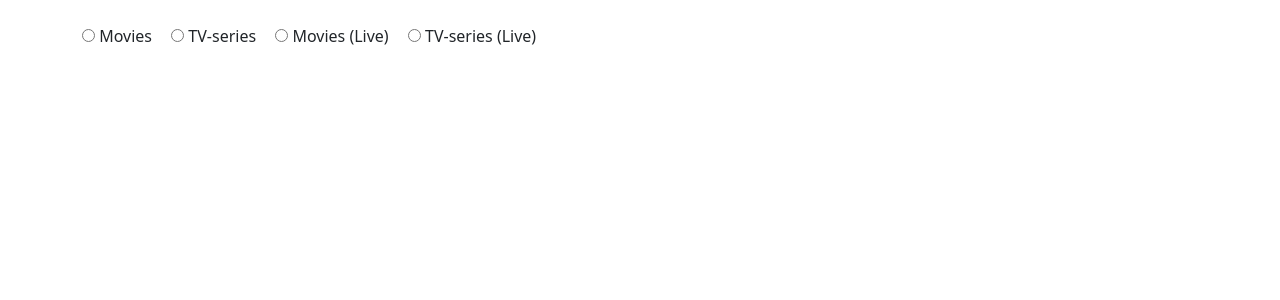
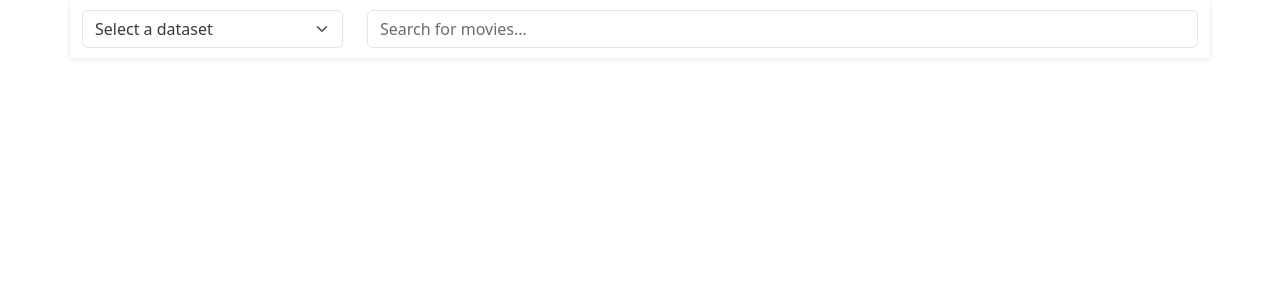
Before and after one commit to 2danlv/linkphim, a PHP site: page /index.html in a window 1280 px wide. Shown: the top 300 px of the page. Run offline with PHP 8.4, Linux system fonts and the light colour scheme.

Commit message:
Add files via upload

```diff
--- a/index.html
+++ b/index.html
@@ -4,24 +4,27 @@
     <meta charset="UTF-8">
     <meta name="viewport" content="width=device-width, initial-scale=1.0">
     <title>Bootstrap Pagination with JSON Selection</title>
-    <link rel="icon" href="favicon.gif" type="image/gif">
+    <link rel="stylesheet" href="https://cdn.jsdelivr.net/npm/bootstrap-icons@1.10.5/font/bootstrap-icons.css">
     <link href="https://cdn.jsdelivr.net/npm/bootstrap@5.3.3/dist/css/bootstrap.min.css" rel="stylesheet">
     <link rel="stylesheet" href="style.css">
 </head>
 <body>
-    <div class="container mt-4">
-        <div class="mb-3">
-            <label><input type="radio" name="jsonFile" value="thuviencine_movies_extract_full_new_convert.json"> Movies</label>
-            <label class="ml-15"><input type="radio" name="jsonFile" value="thuviencine_tv-series_extract_full_new_convert.json"> TV-series</label>
-            <label class="ml-15"><input type="radio" name="jsonFile" value="http://fs.fshare.uk:5244/d/movies/DataMovies/ThuvienCine/thuviencine_movies_extract_full_new_convert.json"> Movies (Live)</label>
-            <!-- Added radio button for TV-series (Live) -->
-            <label class="ml-15"><input type="radio" name="jsonFile" value="http://fs.fshare.uk:5244/d/movies/DataMovies/ThuvienCine/thuviencine_tv-series_extract_full_new_convert.json"> TV-series (Live)</label>
-        </div>
-
-
-        <div class="fixed-search">
-            <input type="text" id="searchInput" class="form-control mb-2" placeholder="Search for movies...">
-            <div id="suggestions" class="suggestions" style="display: none;"></div>
+    <div class="container">
+        <!-- Row for Select and Search input -->
+        <div class="row mb-3 navi">
+            <div class="col-md-3">
+                <select id="jsonSelect" class="form-select">
+                    <option value="" disabled selected>Select a dataset</option> <!-- Empty option -->
+                    <option value="thuviencine_movies_extract_full_new_convert.json">Movies</option>
+                    <option value="thuviencine_tv-series_extract_full_new_convert.json">TV-series</option>
+                    <option value="http://fs.fshare.uk:5244/d/movies/DataMovies/ThuvienCine/thuviencine_movies_extract_full_new_convert.json">Movies (Live)</option>
+                    <option value="http://fs.fshare.uk:5244/d/movies/DataMovies/ThuvienCine/thuviencine_tv-series_extract_full_new_convert.json">TV-series (Live)</option>
+                </select>
+            </div>
+            <div class="col-md-9">
+                <input type="text" id="searchInput" class="form-control" placeholder="Search for movies...">
+                <div id="suggestions" class="suggestions" style="display: none;"></div>
+            </div>
         </div>
 
         <div id="loading" class="loading">Loading...</div>
@@ -29,9 +32,13 @@
         <nav aria-label="Page navigation example">
             <ul id="pagination" class="pagination justify-content-center mt-4"></ul>
         </nav>
+
+        <!-- Back to Top Button -->
+        <button id="backToTopBtn" class="back-to-top" title="Back to top">
+            <i class="bi bi-arrow-up-circle"></i> <!-- Bootstrap arrow-up icon -->
+        </button>
     </div>
-    <!-- Back to Top Button -->
-    <button id="backToTopBtn" class="back-to-top">Top</button>
+
     <script src="https://code.jquery.com/jquery-3.5.1.min.js"></script>
     <script src="script.js"></script>
 </body>
--- a/script.js
+++ b/script.js
@@ -5,6 +5,7 @@ let data = [];
 let filteredData = [];
 let debounceTimeout;
 
+// Function to fetch data from the selected URL
 function fetchData(url) {
     $('#loading').show();
     $('#content').hide();
@@ -22,6 +23,7 @@ function fetchData(url) {
     });
 }
 
+// Function to render items for the current page
 function renderItems(page) {
     const startIndex = (page - 1) * itemsPerPage;
     const endIndex = startIndex + itemsPerPage;
@@ -30,9 +32,9 @@ function renderItems(page) {
     const contentDiv = document.getElementById('content');
     contentDiv.innerHTML = '';
     itemsToShow.forEach(item => {
+        const posterUrl = item.info.poster.replace(/w600_and_h900_bestv2/, 'w342');
         const itemList = document.createElement('div');
         itemList.className = 'row mb-4';
-        const posterUrl = item.info.poster.replace(/w600_and_h900_bestv2/, 'w342');
         itemList.innerHTML = `
             <div class="col-md-3">
                 <img src="${posterUrl}" class="thumb-image" alt="${item.name}">
@@ -63,11 +65,13 @@ function renderItems(page) {
     });
 }
 
+// Function to render pagination
 function renderPagination() {
     const totalPages = Math.ceil(filteredData.length / itemsPerPage);
     const paginationUl = document.getElementById('pagination');
     paginationUl.innerHTML = '';
 
+    // Previous Button
     const prevLi = document.createElement('li');
     prevLi.className = `page-item ${currentPage === 1 ? 'disabled' : ''}`;
     prevLi.innerHTML = `<a class="page-link" href="#" aria-label="Previous"><span aria-hidden="true">&laquo;</span></a>`;
@@ -82,6 +86,7 @@ function renderPagination() {
     });
     paginationUl.appendChild(prevLi);
 
+    // Page Numbers
     let startPage = Math.max(1, currentPage - Math.floor(pageLimit / 2));
     let endPage = Math.min(totalPages, startPage + pageLimit - 1);
 
@@ -103,6 +108,7 @@ function renderPagination() {
         paginationUl.appendChild(li);
     }
 
+    // Next Button
     const nextLi = document.createElement('li');
     nextLi.className = `page-item ${currentPage === totalPages ? 'disabled' : ''}`;
     nextLi.innerHTML = `<a class="page-link" href="#" aria-label="Next"><span aria-hidden="true">&raquo;</span></a>`;
@@ -118,17 +124,20 @@ function renderPagination() {
     paginationUl.appendChild(nextLi);
 }
 
+// Function for smooth scroll animation
 function smoothScroll() {
     $('html, body').animate({ scrollTop: 0 }, 500);
 }
 
 $(document).ready(function() {
-    $('input[name="jsonFile"]').on('change', function() {
+    // Handle select box change event
+    $('#jsonSelect').on('change', function() {
         const selectedUrl = $(this).val();
         fetchData(selectedUrl);
         $('.fixed-search').show();
     });
 
+    // Handle search input with debounce
     $('#searchInput').on('input', function() {
         clearTimeout(debounceTimeout);
         debounceTimeout = setTimeout(() => {
@@ -142,6 +151,7 @@ $(document).ready(function() {
         }, 300);
     });
 
+    // Function to show search suggestions
     function showSuggestions(query) {
         const suggestionsDiv = $('#suggestions');
         suggestionsDiv.empty();
@@ -165,11 +175,13 @@ $(document).ready(function() {
         }
     }
 
+    // Hide suggestions when clicking outside of them
     $(document).on('click', function(event) {
         if (!$(event.target).closest('#suggestions, #searchInput').length) {
             $('#suggestions').hide();
         }
     });
+
     // Show or hide the "Back to Top" button based on scroll position
     window.onscroll = function() {
         const backToTopBtn = document.getElementById("backToTopBtn");
@@ -184,5 +196,4 @@ $(document).ready(function() {
     document.getElementById("backToTopBtn").addEventListener("click", function() {
         $('html, body').animate({ scrollTop: 0 }, 500);
     });
-
 });
--- a/style.css
+++ b/style.css
@@ -1,9 +1,11 @@
+/* Image Thumbnail Styles */
 .thumb-image {
     max-width: 100%;
     border-radius: 10px;
     box-shadow: 0 2px 5px rgba(0, 0, 0, 0.5); /* Updated shadow */
 }
 
+/* Suggestions Dropdown */
 .suggestions {
     position: absolute;
     z-index: 1000;
@@ -14,6 +16,7 @@
     width: calc(100% - 1rem); /* Width of suggestions box */
 }
 
+/* Individual Suggestion Item */
 .suggestion-item {
     padding: 10px;
     cursor: pointer;
@@ -23,6 +26,7 @@
     background-color: #f1f1f1; /* Highlight color on hover */
 }
 
+/* Fixed Search Bar Styles */
 .fixed-search {
     position: sticky;
     top: 0;
@@ -36,19 +40,34 @@
     box-shadow: 0 2px 5px rgba(0, 0, 0, 0.1); /* Subtle shadow */
 }
 
+/* Navigation Styles */
+.navi {
+    position: sticky; /* Make the navigation fixed when scrolling */
+    top: 0;           /* Stick to the top */
+    z-index: 1030;   /* Ensure it stays above other content */
+    background-color: white; /* Background color for visibility */
+    padding: 10px 0; /* Padding for aesthetics */
+    box-shadow: 0 2px 5px rgba(0, 0, 0, 0.1); /* Optional shadow for separation */
+    opacity: 0.9;
+}
+
+/* Loading Indicator Styles */
 .loading {
     display: none; /* Initially hidden */
     text-align: center;
     margin: 20px; /* Margin around loading text */
 }
 
+/* Margin Utility Class */
 .ml-15 {
     margin-left: 15px; /* Left margin for spacing */
 }
 
+/* Card Styles */
 .card {
     height: 100%; /* Ensure card takes full height */
 }
+
 /* Back to Top Button Styling */
 .back-to-top {
     position: fixed;
```
